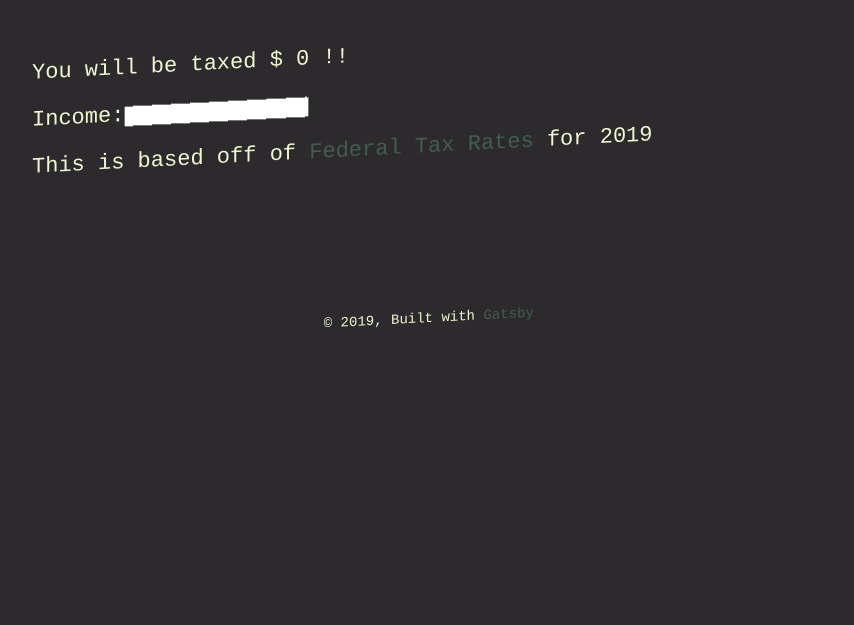
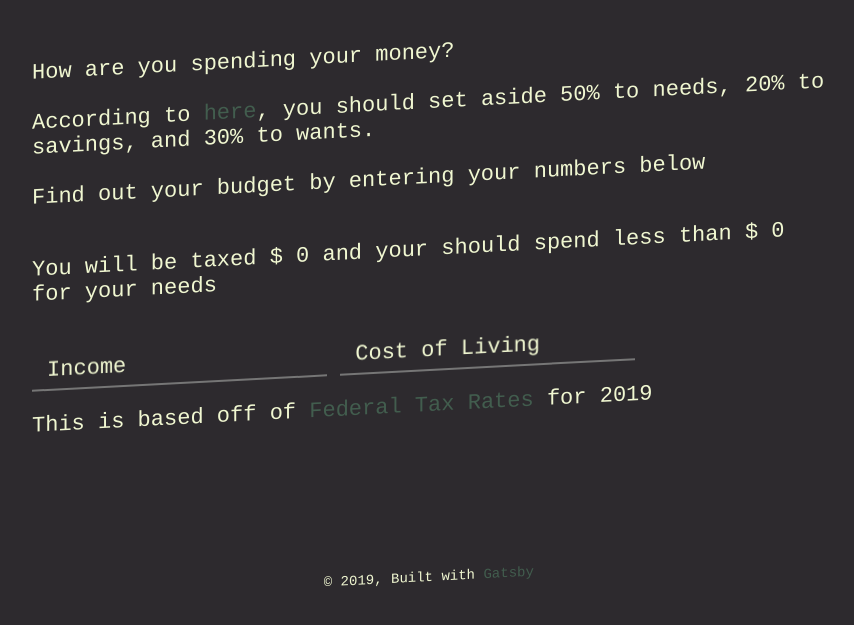
Before and after one commit to Dangandy/personalsite, a Gatsby site: page /money in a window 1280 px wide. Shown: the part 427-1052 px from the top of the page, without its empty margins (211-1065 px from the left). Before the commit the page ends 904 px from the top, so only its background shows below. Built offline with nearby package versions, Linux system fonts and the light colour scheme; Gatsby itself is replaced by a stand-in of ours; a web font is replaced by a local one.

Commit message:
more changes to calculator

```diff
--- a/src/components/calculator.js
+++ b/src/components/calculator.js
@@ -1,18 +1,39 @@
 import React from "react"
 
 class Calculator extends React.Component {
+  handleSubmit = event => {
+    event.preventDefault()
+  }
 
-  handleSubmit = event => { event.preventDefault() }
-
-  handleChange = event => { this.props.getTax(event.target.value)}
+  handleChange = event => {
+    this.props.getNumbers(event.target.value, event.currentTarget.name)
+  }
 
   render(props) {
     return (
       <>
         <form onSubmit={this.handleSubmit}>
-          <label>
-            Income:
-            <input type="number" onChange={this.handleChange} />
+          <label className="field a-field a-field_a1 page__field">
+            <input
+              className="field__input a-field__input"
+              onChange={this.handleChange}
+              placeholder="e.g. 100,000"
+              name="income"
+            />
+            <span className="a-field__label-wrap">
+              <span className="a-field__label">Income</span>
+            </span>
+          </label>{" "}
+          <label className="field a-field a-field_a1 page__field">
+            <input
+              name="needs"
+              className="field__input a-field__input"
+              onChange={this.handleChange}
+              placeholder="e.g. 100,000"
+            />
+            <span className="a-field__label-wrap">
+              <span className="a-field__label">Cost of Living</span>
+            </span>
           </label>
         </form>
       </>
--- a/src/components/layout.css
+++ b/src/components/layout.css
@@ -4,12 +4,12 @@
 
 body {
   font-size: 22px;
-  font-family: 'Courier';
+  font-family: "Courier";
   background-color: #2d2a2e;
-  color: #F0F7D1;
+  color: #f0f7d1;
   transform: skewY(-3deg);
   margin-left: 19%;
-  margin-right:19%;
+  margin-right: 19%;
   margin-top: 19%;
 }
 
@@ -19,13 +19,150 @@ footer {
   text-align: center;
 }
 
-h1, a {
+h1,
+a {
   text-align: center;
-  color: #425D4E;
+  color: #425d4e;
   text-decoration: none;
-
 }
 
 img {
-  border-radius:50%;
+  border-radius: 50%;
 }
+
+.field {
+  --uiFieldPlaceholderColor: var(--fieldPlaceholderColor, #767676);
+}
+
+.field__input {
+  background-color: transparent;
+  border-radius: 0;
+  border: none;
+
+  -webkit-appearance: none;
+  -moz-appearance: none;
+
+  font-family: inherit;
+  font-size: 1em;
+}
+
+.field__input:focus::-webkit-input-placeholder {
+  color: var(--uiFieldPlaceholderColor);
+}
+
+.field__input:focus::-moz-placeholder {
+  color: var(--uiFieldPlaceholderColor);
+  opacity: 1;
+}
+
+.a-field {
+  display: inline-block;
+}
+
+.a-field__input {
+  display: block;
+  box-sizing: border-box;
+  width: 100%;
+}
+
+.a-field__input:focus {
+  outline: none;
+}
+
+.a-field {
+  --uiFieldHeight: var(--fieldHeight, 40px);
+  --uiFieldBorderWidth: var(--fieldBorderWidth, 2px);
+  --uiFieldBorderColor: var(--fieldBorderColor);
+
+  --uiFieldFontSize: var(--fieldFontSize, 1em);
+  --uiFieldHintFontSize: var(--fieldHintFontSize, 1em);
+
+  --uiFieldPaddingRight: var(--fieldPaddingRight, 15px);
+  --uiFieldPaddingBottom: var(--fieldPaddingBottom, 15px);
+  --uiFieldPaddingLeft: var(--fieldPaddingLeft, 15px);
+
+  position: relative;
+  box-sizing: border-box;
+  font-size: var(--uiFieldFontSize);
+  padding-top: 1em;
+}
+
+.a-field .a-field__input {
+  height: var(--uiFieldHeight);
+  padding: 0 var(--uiFieldPaddingRight) 0 var(--uiFieldPaddingLeft);
+  border-bottom: var(--uiFieldBorderWidth) solid var(--uiFieldBorderColor);
+}
+
+.a-field .a-field__input::-webkit-input-placeholder {
+  opacity: 0;
+  transition: opacity 0.2s ease-out;
+}
+
+.a-field .a-field__input::-moz-placeholder {
+  opacity: 0;
+  transition: opacity 0.2s ease-out;
+}
+
+.a-field
+  .a-field__input:not(:placeholder-shown)
+  ~ .a-field__label-wrap
+  .a-field__label {
+  opacity: 0;
+  bottom: var(--uiFieldPaddingBottom);
+}
+
+.a-field .a-field__input:focus::-webkit-input-placeholder {
+  opacity: 1;
+  transition-delay: 0.2s;
+}
+
+.a-field .a-field__input:focus::-moz-placeholder {
+  opacity: 1;
+  transition-delay: 0.2s;
+}
+
+.a-field .a-field__label-wrap {
+  box-sizing: border-box;
+  width: 100%;
+  height: var(--uiFieldHeight);
+
+  pointer-events: none;
+  cursor: text;
+
+  position: absolute;
+  bottom: 0;
+  left: 0;
+}
+
+.a-field .a-field__label {
+  position: absolute;
+  left: var(--uiFieldPaddingLeft);
+  bottom: calc(50% - 0.5em);
+
+  line-height: 1;
+  font-size: var(--uiFieldHintFontSize);
+
+  pointer-events: none;
+  transition: bottom 0.2s cubic-bezier(0.9, -0.15, 0.1, 1.15),
+    opacity 0.2s ease-out;
+  will-change: bottom, opacity;
+}
+
+.a-field .a-field__input:focus ~ .a-field__label-wrap .a-field__label {
+  opacity: 1;
+  bottom: var(--uiFieldHeight);
+}
+
+.a-field_a1 .a-field__input {
+  transition: border-color 0.2s ease-out;
+  will-change: border-color;
+}
+
+.a-field_a1 .a-field__input:focus {
+  border-color: var(--fieldBorderColorActive);
+}
+
+.field {
+  --fieldBorderColor: #767676;
+  --fieldBorderColorActive: #f0f7d1;
+}
--- a/src/pages/index.js
+++ b/src/pages/index.js
@@ -24,6 +24,11 @@ const IndexPage = () => (
       <p> A simple calculator to calculate the amount you'll be taxed </p>
     </section>
 
+    <section>
+      <h1>Catch of the Day</h1>
+      <p> A app created after following along WesBos's React for Beginners course</p>
+    </section>
+
   </Layout>
 )
 
--- a/src/pages/money.js
+++ b/src/pages/money.js
@@ -2,30 +2,58 @@ import React from "react"
 
 import Calc from "../components/calculator"
 import Layout from "../components/layout"
-import { getTax } from "../utils/helper"
+import { getNumbers } from "../utils/helper"
 
 class Money extends React.Component {
+  // constructor(props) {
+  //   super(props)
+  //   this.state = {
+  //     tax: 0,
+  //     income: 0
+  //   }
+  // }
 
-  constructor(props) {
-    super(props)
-    this.state = {
-      tax: 0,
-      income: 0
-    }
+  state = {
+    tax: 0,
+    income: 0,
+    wants: 0,
+    needs: 0,
   }
 
-  getTax = value => {
-    this.setState({tax: getTax(value)})
+  getNumbers = (value, type) => {
+    const newState = { ...this.state }
+    const { tax, needs, income } = getNumbers(value, type)
+    newState["tax"] = tax ? tax : 0
+    newState["needs"] = needs ? needs : 0
+    newState["income"] = income ? income : 0
+    this.setState(newState)
   }
 
   render() {
     return (
       <Layout>
-        <>
-        <p> You will be taxed $ {this.state.tax} !!</p>
-        <Calc ref={this.state.income} getTax={this.getTax.bind(this)} />
-        <p> This is based off of <a href="https://www.canada.ca/en/revenue-agency/services/tax/individuals/frequently-asked-questions-individuals/canadian-income-tax-rates-individuals-current-previous-years.html">Federal Tax Rates</a> for 2019 </p>
-        </>
+        <p style={{ whiteSpace: "pre-wrap" }}>
+          {`How are you spending your money?\n\nAccording to `}
+          <a href="https://www.investopedia.com/ask/answers/022916/what-502030-budget-rule.asp">
+            here
+          </a>
+          {`, you should set aside 50% to needs, 20% to savings, and 30% to wants.\n\n`}
+          {`Find out your budget by entering your numbers below\n\n`}
+        </p>
+        <p>
+          {" "}
+          You will be taxed $ {this.state.tax} and your should spend less than
+          {` $ ${this.state.needs}`} for your needs{" "}
+        </p>
+        <Calc ref={this.state.income} getNumbers={this.getNumbers.bind(this)} />
+        <p>
+          This is based off of
+          <a href="https://www.canada.ca/en/revenue-agency/services/tax/individuals/frequently-asked-questions-individuals/canadian-income-tax-rates-individuals-current-previous-years.html">
+            {" "}
+            Federal Tax Rates
+          </a>{" "}
+          for 2019
+        </p>
       </Layout>
     )
   }
--- a/src/utils/helper.js
+++ b/src/utils/helper.js
@@ -1,18 +1,44 @@
-export function getTax(_income){
-  let income = parseInt(_income)
+export function getNumbers(value, type) {
+  // 1. set variables
+
+  let income = type === "income" ? parseInt(value) : 0
+  let tax = 0
+  let needs = type === "needs" ? parseInt(value) : 0
+
+  // 2. get income
+
+  if (income == 0) {
+    if (needs <= 20242.75) {
+      income = Math.round((needs * 100) / 0.425) / 100
+    } else if (needs <= 39175.03) {
+      income = (needs * 2 + 7145 - 47630 * 0.205) / 0.795
+    } else if (needs <= 58566.46) {
+      income = (needs * 2 + 16908 - 95259 * 0.26) / (1 - 0.26)
+    } else if (needs <= 80825.92) {
+      income = (needs * 2 + 30535 - 147667 * 0.29) / (1 - 0.29)
+    } else {
+      income = (needs * 2 + 48719 - 210371 * 0.33) / (1 - 0.33)
+    }
+  }
+
+  // 3. get tax
+
   if (income <= 47630) {
-    return Math.round((income * 0.15) * 100) / 100
+    tax = Math.round(income * 0.15 * 100) / 100
+  } else if (income <= 95259) {
+    tax = Math.round(((income - 47630) * 0.205 + 7145) * 100) / 100
+  } else if (income <= 147667) {
+    tax = Math.round(((income - 95259) * 0.26 + 16908) * 100) / 100
+  } else if (income <= 210371) {
+    tax = Math.round(((income - 147667) * 0.29 + 30535) * 100) / 100
+  } else {
+    tax = Math.round(((income - 210371) * 0.33 + 48719) * 100) / 100
   }
-  else if (income <= 95259) {
-    return Math.round((((income - 47630) * 0.205) + 7145) * 100) / 100
+
+  // 4. get needs
+
+  if (needs == 0) {
+    needs = Math.round((income - tax) * 50) / 100
   }
-  else if (income <= 147667) {
-    return Math.round((((income - 95259) * 0.26) + 16908) * 100) / 100
-  }
-  else if (income <= 210371) {
-    return Math.round((((income - 147667) * 0.29) + 30535) * 100) / 100
-  }
-  else {
-    return Math.round((((income - 210371) * 0.33) + 48719) * 100) / 100
-  }
+  return { tax, needs, income }
 }
```
